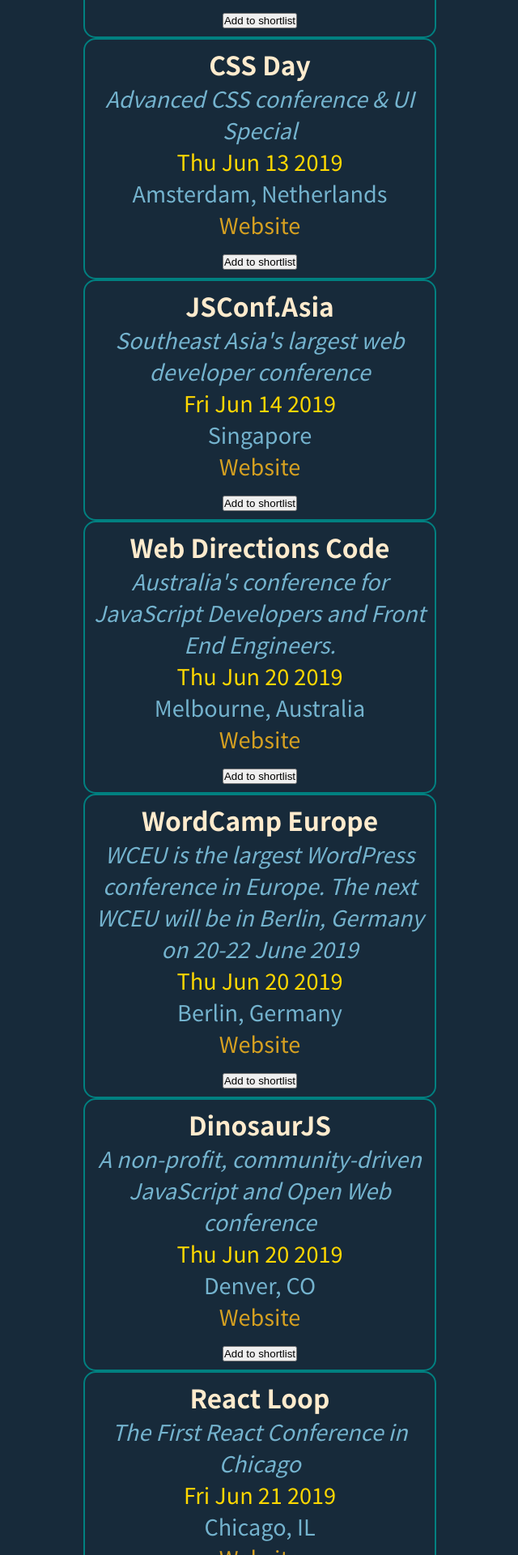
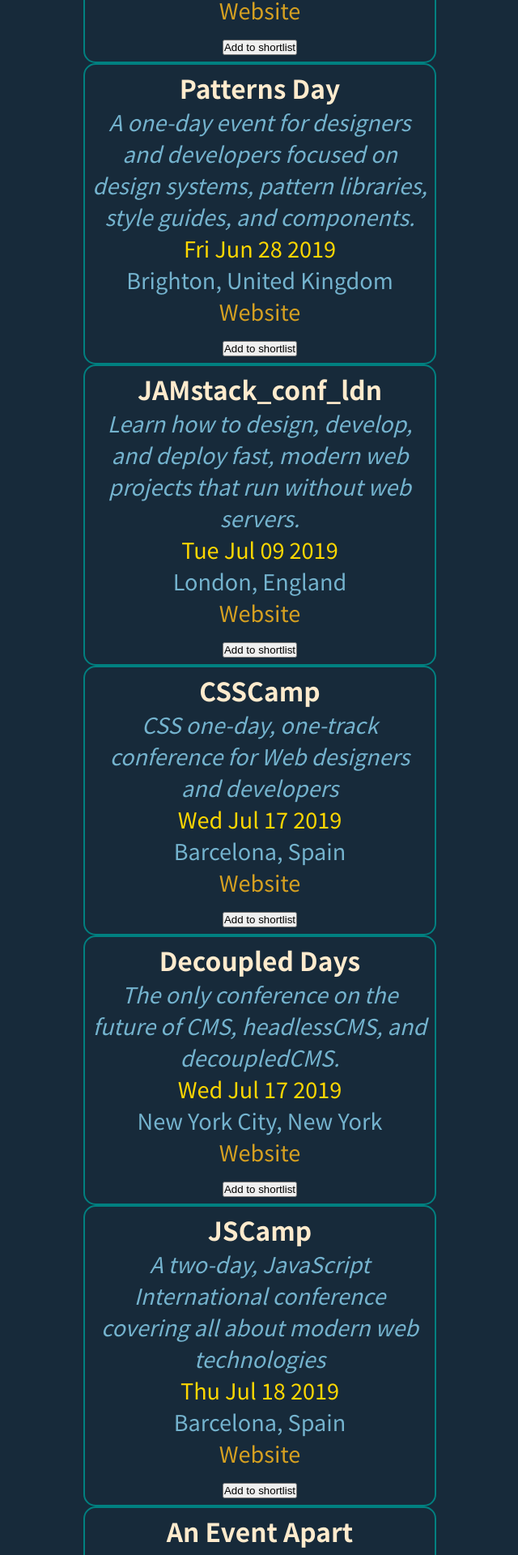
Before and after one commit to willworth/reactfrontendconferenceviewer, a React (Create React App) app: page / in a window 1280 px wide. Shown: the part 629-2549 px from the top of the page at 81% size, without its empty margins (319-959 px from the left). Built offline with nearby package versions, Linux system fonts and the light colour scheme.

Commit message:
update confs

```diff
--- a/src/Container.js
+++ b/src/Container.js
@@ -1,7 +1,7 @@
 import React, { Component } from "react";
 import confsJson from "./confs.json";
 import Listing from "./Listing";
-import Heading from "./Heading";
+import Intro from "./Intro";
 import uuid from "uuid/v4";
 import "./styles/Container.css";
 import "./styles/Shortlist.css";
@@ -51,7 +51,7 @@
 
     return (
       <div className="Container">
-        <Heading className="Intro" />
+        <Intro className="Intro" />
         <div className="Listings">
           <h1 className="Intro">Upcoming confs:</h1>
           {this.state.confs.map(c => (
--- a/src/confs.json
+++ b/src/confs.json
@@ -1,78 +1,6 @@
 {
   "source": "https://conferences.css-tricks.com",
   "conferences": [
-    {
-      "title": "DEVit",
-      "date": "Sun Jun 09 2019 14:29:31 GMT+0000 (UTC)",
-      "endDate": "Mon Jun 10 2019 14:29:31 GMT+0000 (UTC)",
-      "url": "https://devitconf.org/",
-      "location": "Thessaloniki, Greece",
-      "byline": "Frontend, Backend, DevOps and Mobile",
-      "cocUrl": "https://devitconf.org/code-of-conduct"
-    },
-    {
-      "title": "Accessible UI Patterns",
-      "date": "Mon Jun 10 2019 00:00:00 GMT+0000 (UTC)",
-      "endDate": "Mon Jun 10 2019 00:00:00 GMT+0000 (UTC)",
-      "url": "https://academy.frozenrockets.nl/workshop/accessible-ui-patterns-10-june",
-      "location": "Den Haag, NL",
-      "byline": "A one day workshop on Web Accessibility by Sara Soueidan.",
-      "cocUrl": "https://academy.frozenrockets.nl/code-of-conduct"
-    },
-    {
-      "title": "CSS Day",
-      "date": "Thu Jun 13 2019 00:00:00 GMT+0000 (UTC)",
-      "endDate": "Fri Jun 14 2019 00:00:00 GMT+0000 (UTC)",
-      "url": "https://cssday.nl/2019",
-      "location": "Amsterdam, Netherlands",
-      "byline": "Advanced CSS conference & UI Special",
-      "cocUrl": "https://cssday.nl/2019/contact#code-of-conduct"
-    },
-    {
-      "title": "JSConf.Asia",
-      "date": "Fri Jun 14 2019 00:00:00 GMT+0000 (UTC)",
-      "endDate": "Sun Jun 16 2019 00:00:00 GMT+0000 (UTC)",
-      "url": "https://2019.jsconf.asia/",
-      "location": "Singapore",
-      "byline": "Southeast Asia's largest web developer conference",
-      "cocUrl": "https://jsconf.com/codeofconduct.html"
-    },
-    {
-      "title": "Web Directions Code",
-      "date": "Thu Jun 20 2019 00:00:00 GMT+0000 (UTC)",
-      "endDate": "Fri Jun 21 2019 00:00:00 GMT+0000 (UTC)",
-      "url": "https://webdirections.org/code",
-      "location": "Melbourne, Australia",
-      "byline": "Australia's conference for JavaScript Developers and Front End Engineers.",
-      "cocUrl": "https://www.webdirections.org/web-directions-event-code-of-conduct"
-    },
-    {
-      "title": "WordCamp Europe",
-      "date": "Thu Jun 20 2019 00:00:00 GMT+0000 (UTC)",
-      "endDate": "Sat Jun 22 2019 00:00:00 GMT+0000 (UTC)",
-      "url": "https://2019.europe.wordcamp.org/",
-      "location": "Berlin, Germany",
-      "byline": "WCEU is the largest WordPress conference in Europe. The next WCEU will be in Berlin, Germany on 20-22 June 2019",
-      "cocUrl": "https://2019.europe.wordcamp.org/code-of-conduct/"
-    },
-    {
-      "title": "DinosaurJS",
-      "date": "Thu Jun 20 2019 13:55:52 GMT+0000 (UTC)",
-      "endDate": "Fri Jun 21 2019 13:55:52 GMT+0000 (UTC)",
-      "url": "https://dinosaurjs.org/",
-      "location": "Denver, CO",
-      "byline": "A non-profit, community-driven JavaScript and Open Web conference",
-      "cocUrl": "https://jsconf.com/codeofconduct.html"
-    },
-    {
-      "title": "React Loop",
-      "date": "Fri Jun 21 2019 00:00:00 GMT+0000 (UTC)",
-      "endDate": "Fri Jun 21 2019 00:00:00 GMT+0000 (UTC)",
-      "url": "https://reactloop.com",
-      "location": "Chicago, IL",
-      "byline": "The First React Conference in Chicago",
-      "cocUrl": "https://reactloop.com/conduct"
-    },
     {
       "title": "enterJS",
       "date": "Tue Jun 25 2019 00:00:00 GMT+0000 (UTC)",
@@ -303,6 +231,24 @@
       "cocUrl": "http://nordicjs.com/code-of-conduct/"
     },
     {
+      "title": "Central Wisconsin IT Conference",
+      "date": "Sat Oct 12 2019 00:00:00 GMT+0000 (UTC)",
+      "endDate": "Sat Oct 12 2019 00:00:00 GMT+0000 (UTC)",
+      "url": "https://cwitc.org/",
+      "location": "Stevens Point, Wisconsin, USA",
+      "byline": "A one-day conference designed to bring together IT professionals from the Midwest.",
+      "cocUrl": "https://cwitc.org/code-of-conduct"
+    },
+    {
+      "title": "HighEdWeb Technical Academy",
+      "date": "Sat Oct 12 2019 00:00:00 GMT+0000 (UTC)",
+      "endDate": "Sun Oct 13 2019 00:00:00 GMT+0000 (UTC)",
+      "url": "https://technical.highedweb.org/",
+      "location": "Milwaukee, Wisconsin",
+      "byline": "Front-end technologies, best practices, and accessibility",
+      "cocUrl": "https://www.highedweb.org/about/code-of-conduct/"
+    },
+    {
       "title": "Smashing Conference",
       "date": "Tue Oct 15 2019 00:00:00 GMT+0000 (UTC)",
       "endDate": "Wed Oct 16 2019 00:00:00 GMT+0000 (UTC)",
@@ -328,6 +274,15 @@
       "location": "London, UK",
       "byline": "Conference brought to you by creators of React Amsterdam and FocusReactive experts.",
       "cocUrl": "https://confcodeofconduct.com/"
+    },
+    {
+      "title": "Script&#39;19",
+      "date": "Fri Oct 25 2019 00:00:00 GMT+0000 (UTC)",
+      "endDate": "Fri Oct 25 2019 00:00:00 GMT+0000 (UTC)",
+      "url": "https://scriptconf.org",
+      "location": "Linz, Austria",
+      "byline": "The feelgood JavaScript conference",
+      "cocUrl": "https://scriptconf.org/code-of-conduct"
     },
     {
       "title": "An Event Apart",
@@ -417,6 +372,15 @@
       "location": "San Francisco, California",
       "byline": "Three days of design, code, and content",
       "cocUrl": "https://aneventapart.com/registration-information#code-of-conduct"
+    },
+    {
+      "title": "React Finland",
+      "date": "Tue May 12 2020 00:00:00 GMT+0000 (UTC)",
+      "endDate": "Fri May 15 2020 00:00:00 GMT+0000 (UTC)",
+      "url": "https://react-finland.fi",
+      "location": "Helsinki, Finland",
+      "byline": "Learn More about React, Explore Finland.",
+      "cocUrl": "http://berlincodeofconduct.org"
     }
   ]
 }
--- a/src/styles/Listing.css
+++ b/src/styles/Listing.css
@@ -30,7 +30,7 @@
 @media screen and (min-width: 1199px) {
   .Listing {
     font-size: 1.4em;
-    padding: 7px;
+    padding: 5px;
     transition: 0.4s;
   }
 }
```
Also changed, not shown: src/Intro.js (renamed from src/Heading.js).
